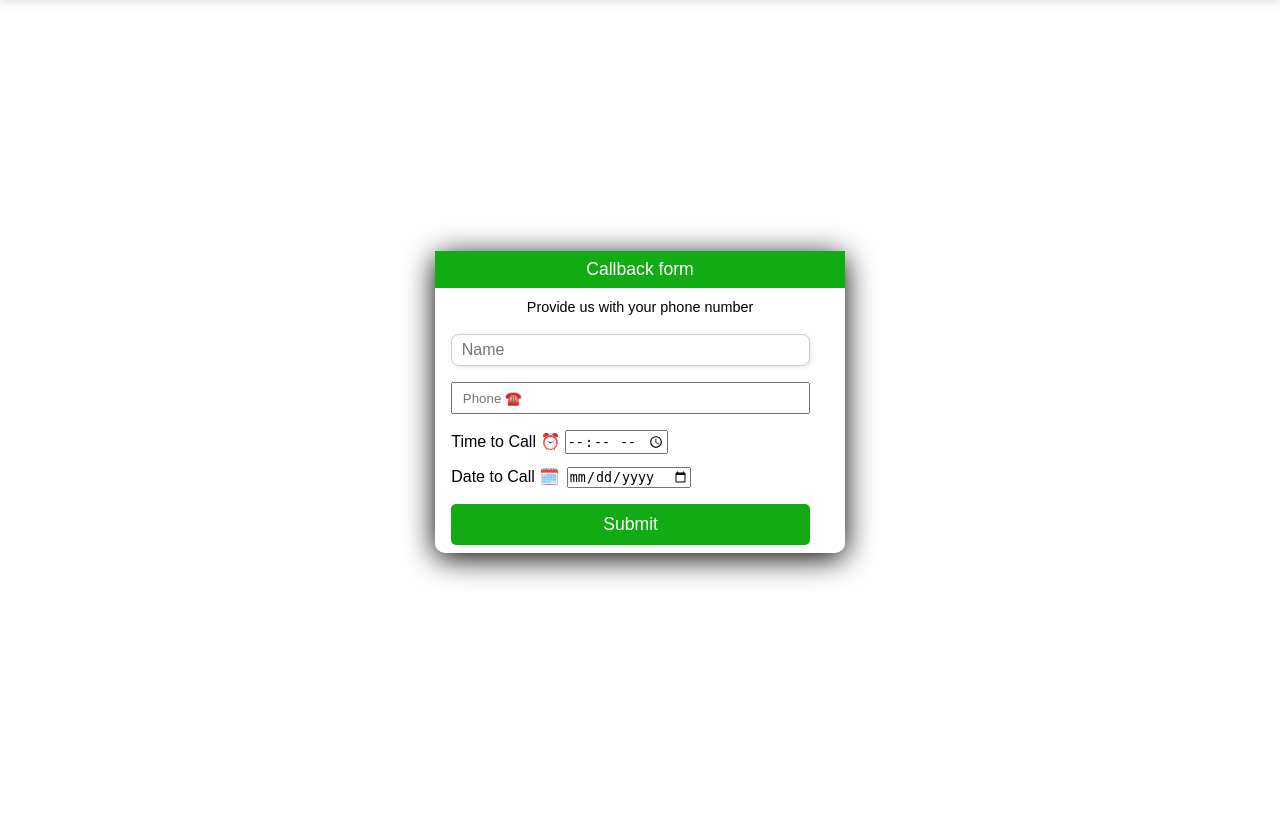
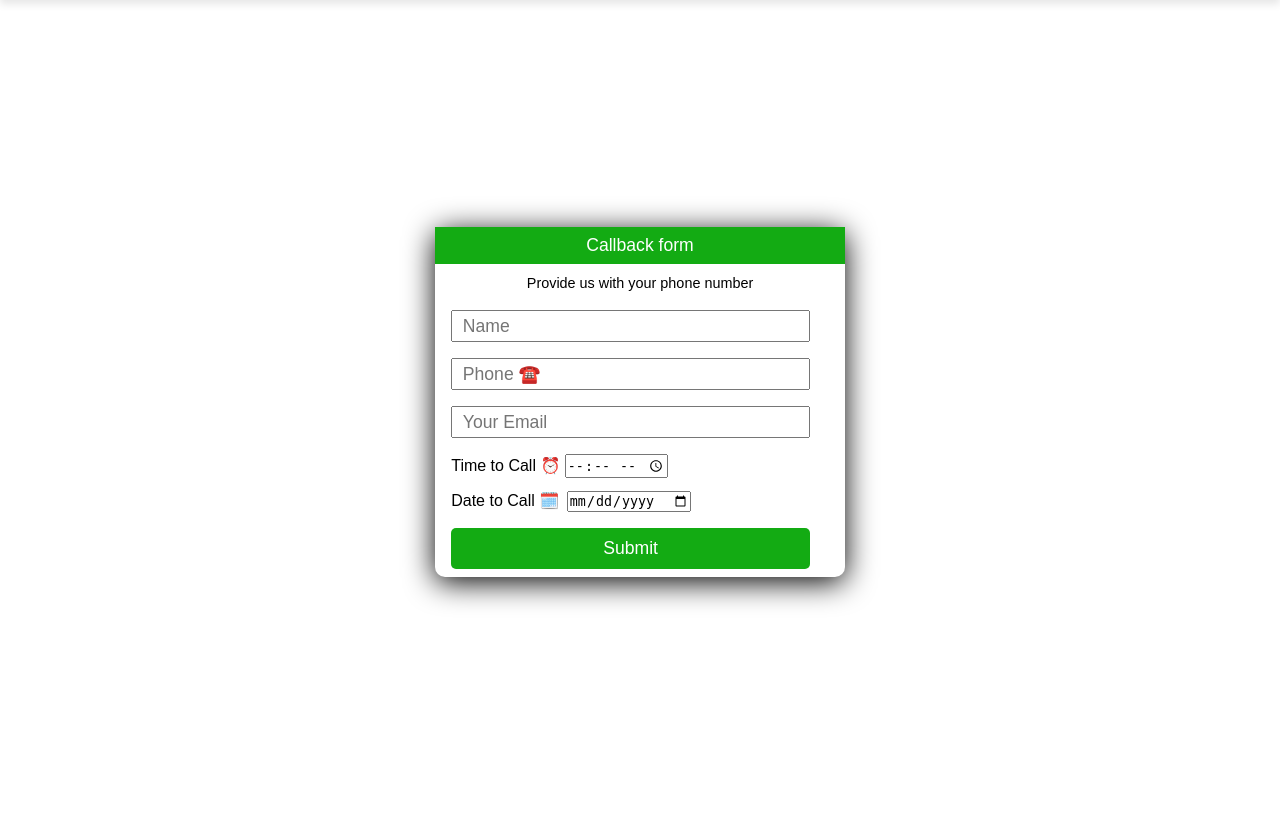
Before and after one commit to Rajkamal2k22/bsc-it-copy, a PHP site: page /requestCall.html in a window 1280 px wide. Shown: the part 57-874 px from the top of the page. Run offline with PHP 8.4, Linux system fonts and the light colour scheme.

Commit message:
Form linking to backend

```diff
--- a/requestCall.html
+++ b/requestCall.html
@@ -6,7 +6,7 @@
     <title>Request a call</title>
     <link href='https://unpkg.com/boxicons@2.1.4/css/boxicons.min.css' rel='stylesheet'>
     <link rel="stylesheet" href="styles.css">
-    <link href="https://cdnjs.cloudflare.com/ajax/libs/font-awesome/5.15.3/css/all.min.css" rel="stylesheet" />
+    <link href="https://cdnjs.cloudflare.com/ajax/libs/font-awesome/5.15.3/css/all.min.css" rel="stylesheet"/>
 <body>
 
        <!-- navbar started -->
@@ -47,29 +47,30 @@
 <!-- navbar ended -->
 
     <div class="callContainer">
-        <div class="containerItem">
-            <h3 id="callBackHeading">Callback form</h3>
-            <p id="callBackPara">Provide us with your phone number</p>
-    <form action="#">
+    <div class="containerItem">
+    <h3 id="callBackHeading">Callback form</h3>
+    <p id="callBackPara">Provide us with your phone number</p>
+    <form action="https://api.web3forms.com/submit" method="POST" id="callBackForm">
+    <input type="hidden" name="access_key" value="f7f20a6a-faa8-41bc-a5fb-6f3e799a95c8">
     <label for="name">
-        <input type="text" name="name" id="name" required placeholder="Name">
+    <input type="text" name="Name" id="name" required placeholder="Name">
     </label>
     <br>
     <label for="requestCall">
-            <!-- <select name="telCode">
-                <option value="India" selected>+91</option>
-            </select> -->
-            <input type="tel" id="requestCall" name="requestCall" placeholder="Phone ☎️ ">
+    <input type="tel" id="requestCall" name="Phone no." inputmode="numeric" pattern="[0-9]{10}" maxlength="10" placeholder="Phone ☎️ ">
+    </label>
+    <br>
+    <label for="email">
+    <input type="email" id="email" name="Email" placeholder="Your Email" required>
     </label>
     <br>
     <label for="callTiming" id="callBackTime">Time to Call ⏰
-        <input type="time" id="callTime">
-        <br>
-       <label for="dayToCall">Date to Call 🗓️
-       <input type="date" id="callDay">
+    <input type="time" id="callTime" name="Call Time">
     </label>
+    <br>
+    <label for="dayToCall">Date to Call 🗓️
+    <input type="date" id="callDay" name="Call Day">
     </label>
-
     <button type="submit" id="callBackBtn">Submit</button>
     </form>
     </div>
--- a/script.js
+++ b/script.js
@@ -67,13 +67,13 @@ document.addEventListener('touchmove', function(event) {
 document.addEventListener('DOMContentLoaded', function() {
 
     // --- Code for requestCall.html ---
-    const callBackBtn = document.getElementById("callBackBtn");
-    if (callBackBtn) {
-        callBackBtn.addEventListener('click', function(event) {
-            event.preventDefault();
-            callBackBtn.innerHTML = "Submitted Successfully";
-        });
-    }
+    // const callBackBtn = document.getElementById("callBackBtn");
+    // if (callBackBtn) {
+    //     callBackBtn.addEventListener('click', function(event) {
+    //         event.preventDefault();
+    //         callBackBtn.innerHTML = "Submitted Successfully";
+    //     });
+    // }
 
     // --- Code for gallery.html ---
     const gallery = document.getElementById('gal-gallery');
--- a/styles.css
+++ b/styles.css
@@ -578,16 +578,26 @@ justify-content: center;
       font-weight: 500;
    }
 
-   #name  , #requestCall{
+   #name , #requestCall{
     width: 95%;
     height: 2rem;
     margin-bottom: 1rem;
     padding: 0.2rem 0.6rem;
-    color: black;
-
+    color: rgb(6, 6, 6);
+    text-transform: capitalize;
+    font-size: 1.1rem;
    }
 
-   form{
+   #email{
+    width: 95%;
+    height: 2rem;
+    margin-bottom: 1rem;
+    padding: 0.2rem 0.6rem;
+    color: rgb(6, 6, 6);
+    font-size: 1.1rem;
+   }
+
+   #callBackForm{
     padding:0.5rem 1rem;
 
 
@@ -634,7 +644,6 @@ justify-content: center;
      }
 
 }
-
 
 @media screen and (max-width:700px) {
 
@@ -1476,7 +1485,7 @@ th, td {
     animation: fadeInUp 0.8s ease forwards;
   }
 
-  select, input[type="text"] {
+ #nameSearch , #subjectFilter {
     padding: 12px;
     font-size: 16px;
     border-radius: 8px;
```
